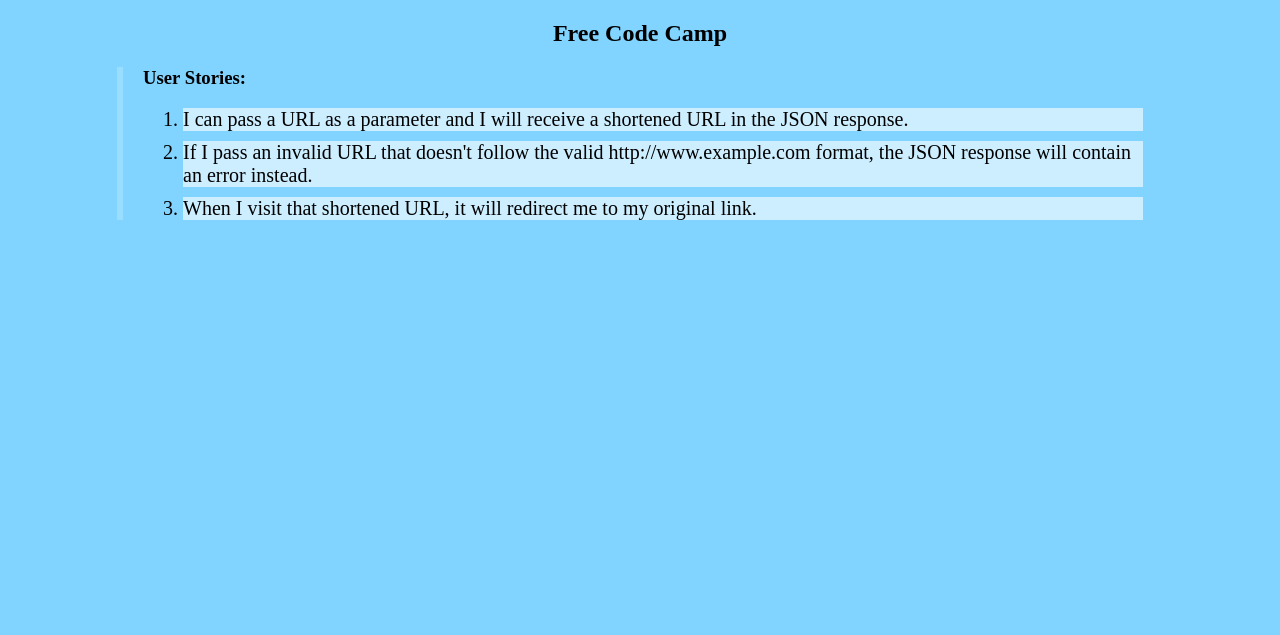
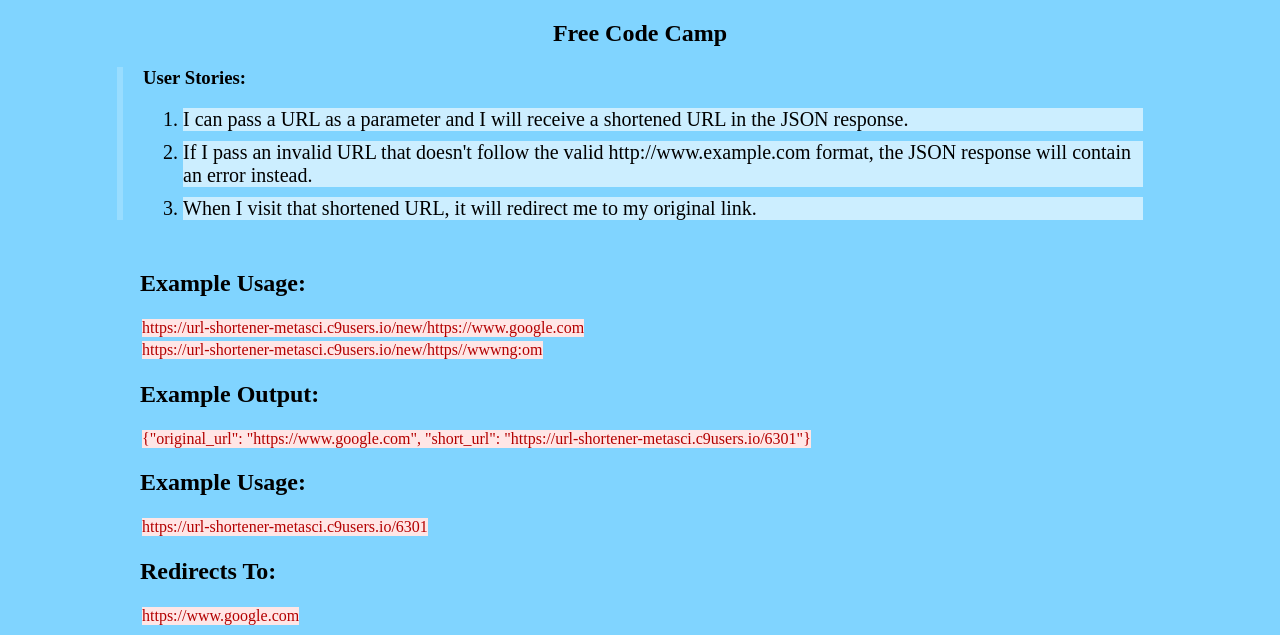
Before and after one commit to metasci/url-shortener, a website: page client/index.html in a window 1280 px wide. Shown: the part 189-824 px from the top of the page. Before the commit the page ends 800 px from the top, so only its background shows below. Drawn offline with Linux system fonts and the light colour scheme; files that its build step writes are made by us from their sources; a web font is replaced by a local one.

Commit message:
final touches

```diff
--- a/app/shortener.js
+++ b/app/shortener.js
@@ -32,7 +32,7 @@
 
 // is the url valid?
 function testUrl(url){
-    var regex = /((([A-Za-z]{3,9}:(?:\/\/)?)(?:[-;:&=\+\$,\w]+@)?[A-Za-z0-9.-]+|(?:www.|[-;:&=\+\$,\w]+@)[A-Za-z0-9.-]+)((?:\/[\+~%\/.\w-_]*)?\??(?:[-\+=&;%@.\w_]*)#?(?:[\w]*))?)/;
+    var regex = /^(?:(?:https?|ftp):\/\/)(?:\S+(?::\S*)?@)?(?:(?!(?:10|127)(?:\.\d{1,3}){3})(?!(?:169\.254|192\.168)(?:\.\d{1,3}){2})(?!172\.(?:1[6-9]|2\d|3[0-1])(?:\.\d{1,3}){2})(?:[1-9]\d?|1\d\d|2[01]\d|22[0-3])(?:\.(?:1?\d{1,2}|2[0-4]\d|25[0-5])){2}(?:\.(?:[1-9]\d?|1\d\d|2[0-4]\d|25[0-4]))|(?:(?:[a-z\u00a1-\uffff0-9]-*)*[a-z\u00a1-\uffff0-9]+)(?:\.(?:[a-z\u00a1-\uffff0-9]-*)*[a-z\u00a1-\uffff0-9]+)*(?:\.(?:[a-z\u00a1-\uffff]{2,}))\.?)(?::\d{2,5})?(?:[/?#]\S*)?$/i;
     return regex.test(url);
 }
 
--- a/client/css/main.css
+++ b/client/css/main.css
@@ -23,3 +23,15 @@
 	font-size: 20px;
 	margin: 0 0 10px 0;
 }
+.example {
+	width: 1000px;
+	margin: 50px auto 0 auto;
+}
+
+p {
+	background-color: #ffe6e6;
+	color: #b30000;
+	width: auto;
+	display: inline-block;
+	margin: 2px;
+}
--- a/client/index.html
+++ b/client/index.html
@@ -19,7 +19,17 @@
 				<li>When I visit that shortened URL, it will redirect me to my original link.</li>
 			</ol>
 		</div>
-
+    <div class="example">
+			<h2>Example Usage:</h2>
+			<p>https://url-shortener-metasci.c9users.io/new/https://www.google.com</p><br>
+			<p>https://url-shortener-metasci.c9users.io/new/https//wwwng:om</p>
+			<h2>Example Output:</h2>
+			<p>{"original_url": "https://www.google.com", "short_url": "https://url-shortener-metasci.c9users.io/6301"}</p>
+		  <h2>Example Usage:</h2>
+		  <p>https://url-shortener-metasci.c9users.io/6301</p>
+		  <h2>Redirects To:</h2>
+		  <p>https://www.google.com</p>
+		</div>
 
   </body>
 </html>
```
Also changed, not shown: 3 other files.
